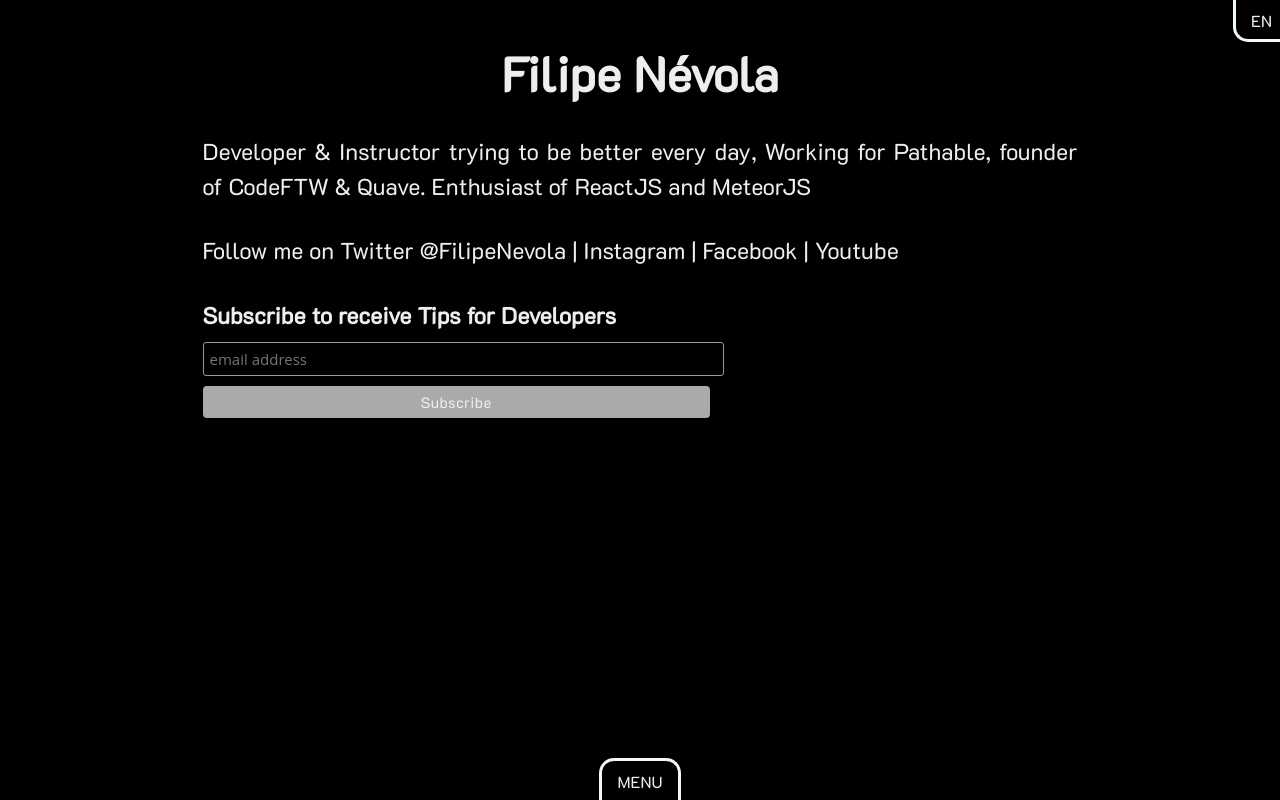
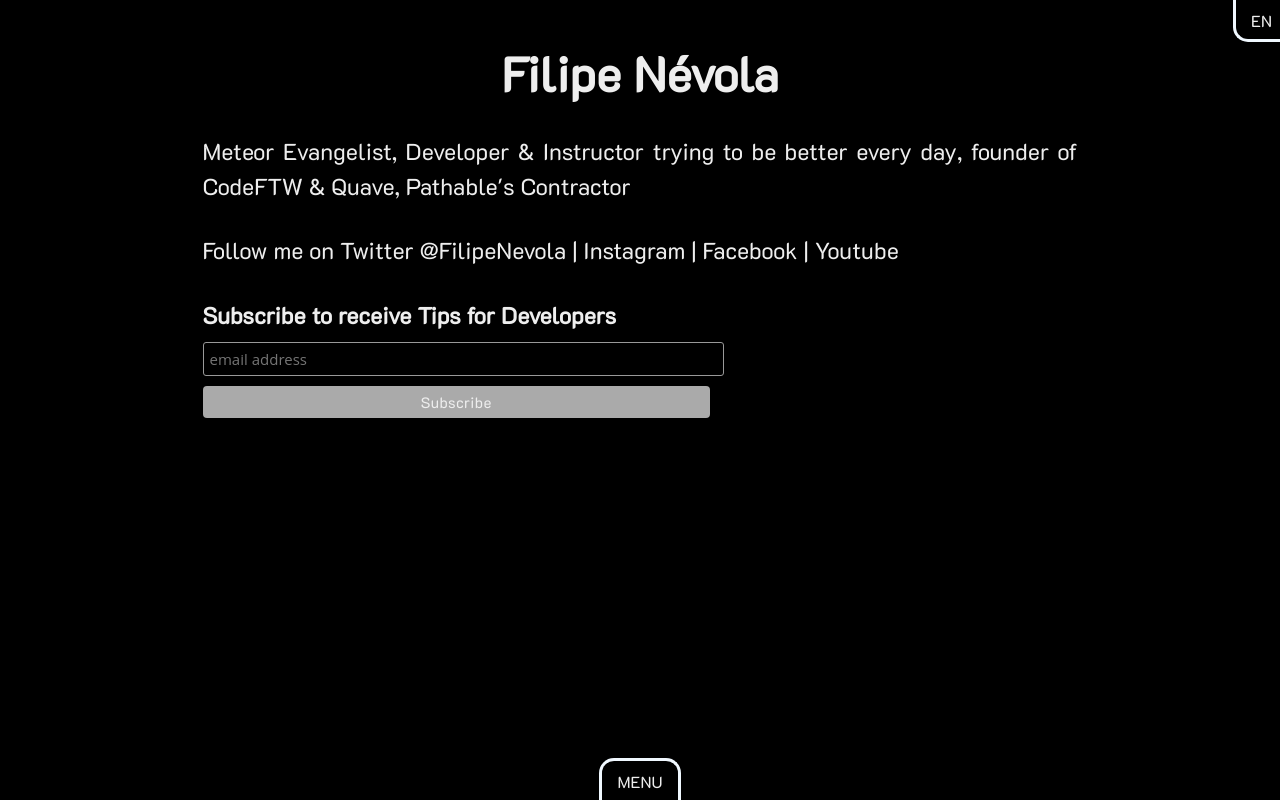
Before and after one commit to filipenevola/filipenevola, a Next.js app: page / in a window 1280 px wide. Built offline with nearby package versions, Linux system fonts and the light colour scheme.

Commit message:
updating index text

```diff
--- a/pages/index.js
+++ b/pages/index.js
@@ -7,22 +7,23 @@
   en: {
     intro: key => (
       <p key={key}>
-        Developer & Instructor trying to be better every day, Working for{" "}
-        <a href="https://twitter.com/Pathable">Pathable</a>, founder of{" "}
+        <a href="https://twitter.com/meteorjs">Meteor</a> Evangelist, Developer
+        & Instructor trying to be better every day, founder of{" "}
         <a href="https://twitter.com/FTW_Code">CodeFTW</a> &{" "}
-        <a href="https://twitter.com/QuaveTI">Quave</a>. Enthusiast of{" "}
-        <a href="https://twitter.com/reactjs">ReactJS</a> and <a href="https://twitter.com/meteorjs">MeteorJS</a>
+        <a href="https://twitter.com/quaveDev">Quave</a>,{" "}
+        <a href="https://twitter.com/Pathable">Pathable</a>
+        's Contractor
       </p>
     )
   },
   pt: {
     intro: key => (
       <p key={key}>
-        Desenvolvedor e Instrutor tentando ser melhor todos os dias, Trabalhando
-        para a <a href="https://twitter.com/Pathable">Pathable</a>, fundador do
-        <a href="https://twitter.com/FTW_Code">CodeFTW</a> e{" "}
-        <a href="https://twitter.com/QuaveTI">Quave</a>. Entusiata de{" "}
-        <a href="https://twitter.com/reactjs">ReactJS</a> e <a href="https://twitter.com/meteorjs">MeteorJS</a>
+        Evangelista do <a href="https://twitter.com/meteorjs">Meteor</a>,
+        Desenvolvedor e Instrutor tentando ser melhor todos os dias, fundador do{" "}
+        <a href="https://twitter.com/FTW_Code">CodeFTW</a> &{" "}
+        <a href="https://twitter.com/quaveDev">Quave</a>, Trabalhando pra{" "}
+        <a href="https://twitter.com/Pathable">Pathable</a>
       </p>
     )
   }
```
